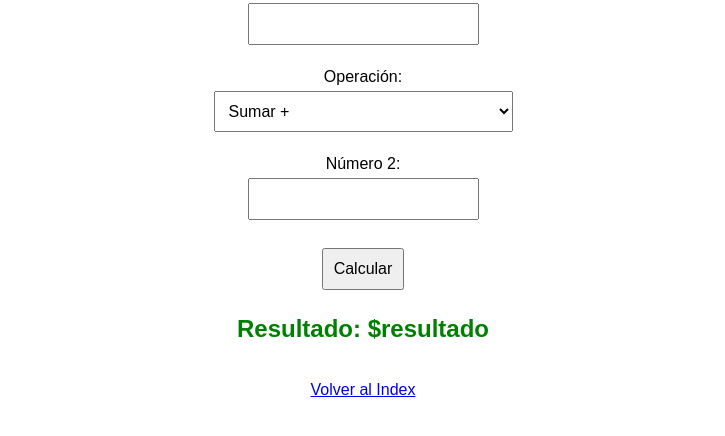
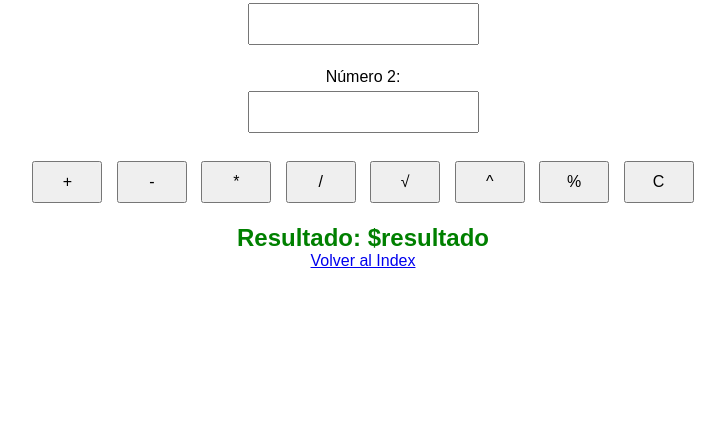
Before and after one commit to fwnnio0/demos_webapps, a plain HTML site: page demos/calculadora/views/calculadora.html in a window 1280 px wide. Shown: the part 168-604 px from the top of the page, without its empty margins (277-1002 px from the left). Drawn offline with Linux system fonts and the light colour scheme.

Commit message:
UPDATED calculadora

```diff
--- a/demos/calculadora/views/calculadora.html
+++ b/demos/calculadora/views/calculadora.html
@@ -4,11 +4,12 @@ $def with(numero_1, numero_2, resultado)
 <html lang="es">
 <head>
     <meta charset="UTF-8">
-    <title>Calculadora FW</title>
+    <title>Calculadora PRO</title>
     <style>
         body { font-family: Arial; text-align: center; margin-top: 50px; }
-        input, select, button { padding: 10px; margin: 5px; font-size: 16px; }
-        h2 { color: green; }
+        input, button { padding: 10px; margin: 5px; font-size: 16px; }
+        .resultado { color: green; font-size: 24px; font-weight: bold; }
+        .botones button { width: 70px; }
     </style>
 </head>
 <body>
@@ -18,25 +19,22 @@ $def with(numero_1, numero_2, resultado)
         <label>Número 1:</label><br>
         <input type="number" step="any" name="numero_1" value="$numero_1" required><br><br>
 
-        <label>Operación:</label><br>
-        <select name="operacion">
-            <option value="sumar">Sumar +</option>
-            <option value="restar">Restar -</option>
-            <option value="multiplicar">Multiplicar *</option>
-            <option value="dividir">Dividir /</option>
-            <option value="raiz">Raíz cuadrada √ solo usa Número 1</option>
-            <option value="potencia">Potencia ^</option>
-            <option value="modulo">Módulo % residuo</option>
-            <option value="limpiar">Limpiar C</option>
-        </select><br><br>
-
         <label>Número 2:</label><br>
         <input type="number" step="any" name="numero_2" value="$numero_2" required><br><br>
 
-        <button type="submit">Calcular</button>
+        <div class="botones">
+            <button type="submit" name="operacion" value="sumar">+</button>
+            <button type="submit" name="operacion" value="restar">-</button>
+            <button type="submit" name="operacion" value="multiplicar">*</button>
+            <button type="submit" name="operacion" value="dividir">/</button>
+            <button type="submit" name="operacion" value="raiz">√</button>
+            <button type="submit" name="operacion" value="potencia">^</button>
+            <button type="submit" name="operacion" value="modulo">%</button>
+            <button type="submit" name="operacion" value="limpiar">C</button>
+        </div>
     </form>
 
-        <h2>Resultado: $resultado</h2>
+    <label class="resultado">Resultado: $resultado</label>
 
     <br>
     <a href="/">Volver al Index</a>
```
Also changed, not shown: demos/calculadora/views/index.html (+4 -1 lines), 1 other file.
